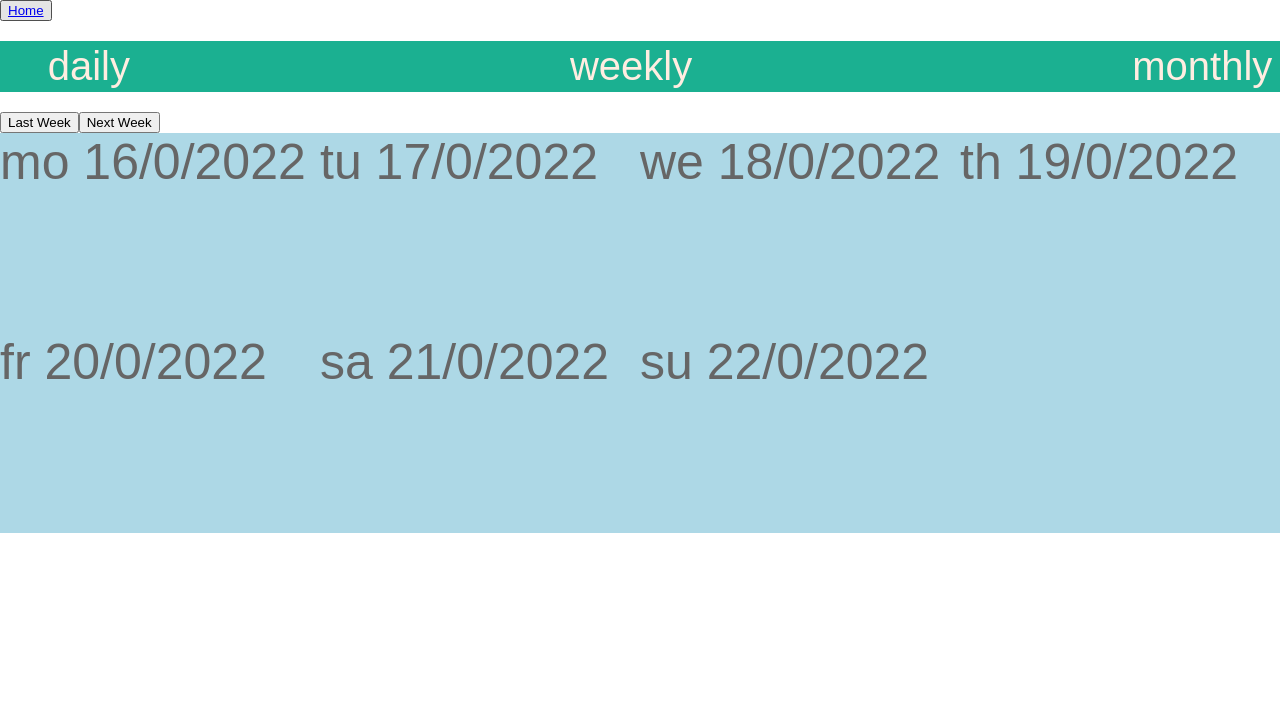
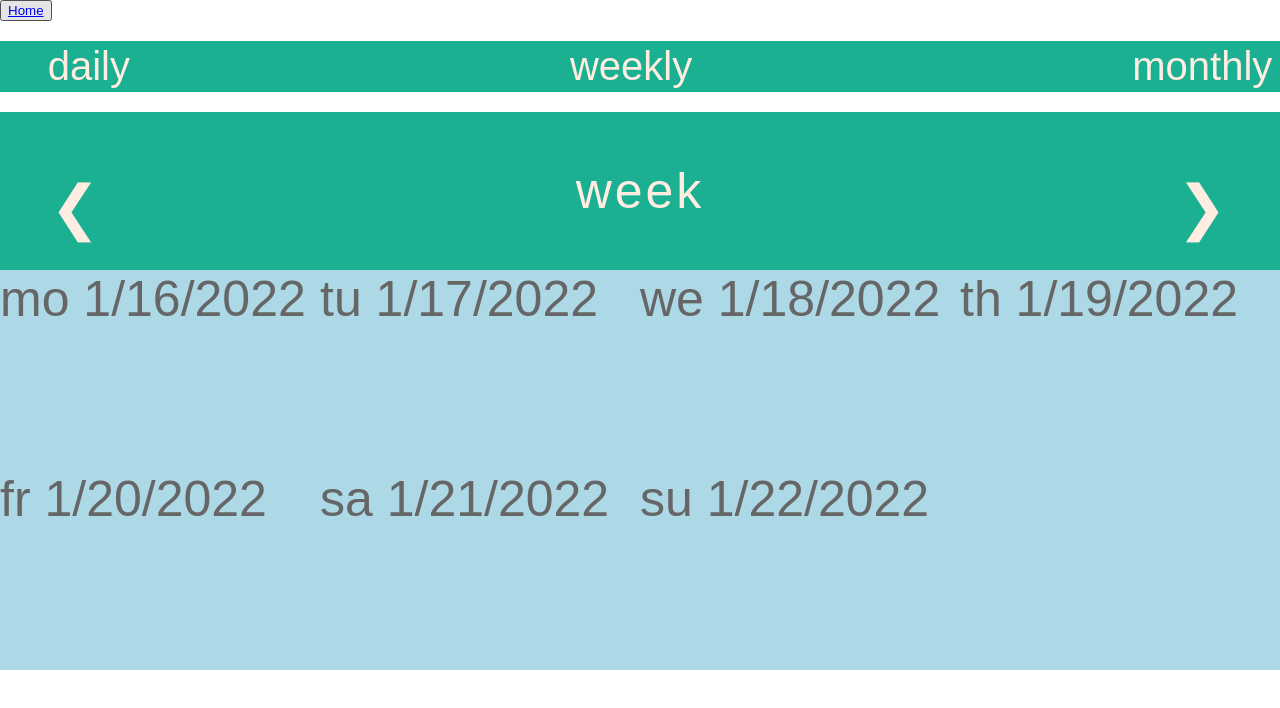
Before and after one commit to dora-x-hu/leap.log, a React app: page /week in a window 1280 px wide. Shown: the top 708 px of the page. Built offline with nearby package versions, Linux system fonts and the light colour scheme; no server answers; the HTML template or start-up script is replaced by a standard one; a web font is replaced by a local one.

Commit message:
New changes to week and month

```diff
--- a/client/src/components/modules/MonthGrid.css
+++ b/client/src/components/modules/MonthGrid.css
@@ -77,11 +77,14 @@ body {
 
 .days li:hover {
   opacity: 0.8;
+  /* padding: 6.8%; */
+  /* background: #1abc9c; */
+  color: white !important;
 }
 
 /* Highlight the "current" day  */
 /* .days li .active {
-  padding: 5px;
+  padding: 13.6%;
   background: #1abc9c;
   color: white !important;
 } */
--- a/client/src/components/modules/MonthGrid.js
+++ b/client/src/components/modules/MonthGrid.js
@@ -9,19 +9,7 @@ import "./MonthGrid.css";
 //buttons
 
 const MonthGrid = (props) => {
-  //const d = new Date();
-
   const [d, setUserDate] = useState(new Date(props.year, props.month, props.day));
-
-  // const moveRight = () => {
-  //   let tomorrow = new Date(d.getFullYear(), (d.getMonth() + 1) % 12, d.getDate());
-  //   setUserDate(tomorrow);
-  // };
-
-  // const moveLeft = () => {
-  //   let tomorrow = new Date(d.getFullYear(), (d.getMonth() + 11) % 12, d.getDate());
-  //   setUserDate(tomorrow);
-  // };
 
   const isLeapYear = () => {
     // TODO: check if props.year is leap year or not
@@ -96,6 +84,17 @@ const MonthGrid = (props) => {
     }
   };
 
+  const dayofWeek = () => {
+    const firstDay = new Date(props.year, props.month, 1);
+    const emptyDays = [];
+    let weekday = firstDay.getDay();
+    console.log(weekday);
+    for (let i = 0; i < weekday; i++) {
+      emptyDays.push(<li></li>);
+    }
+    return emptyDays;
+  };
+
   // want to know if a year is a leap year
   // the first day of every month
 
@@ -137,7 +136,7 @@ const MonthGrid = (props) => {
       </ul>
 
       <ul className="days">
-        <li> </li>
+        {dayofWeek()}
         {/* /* <Link to={`/profile/${props.creator_id}`} className="u-link u-bold">
 {props.creator_name}
 </Link> */}
--- a/client/src/components/modules/WeekGrid.js
+++ b/client/src/components/modules/WeekGrid.js
@@ -46,9 +46,9 @@ const WeekGrid = (props) => {
         <div>
           {ans.week[i]}
           {" " +
-            String((ans.date.getDate() + i) % 31) +
+            String(ans.date.getMonth() + 1) +
             "/" +
-            String(ans.date.getMonth()) +
+            String(ans.date.getDate() + i) +
             "/" +
             String(ans.date.getFullYear())}
         </div>
--- a/client/src/components/pages/Month.js
+++ b/client/src/components/pages/Month.js
@@ -55,22 +55,8 @@ const Month = (props) => {
   };
 
   useEffect(() => {
-    document.title = "Month";
+    document.title = "Monthly";
   });
-
-  // useEffect(() => {
-  //   <MonthGrid
-  //     day={user_date.getDay()}
-  //     month={user_date.getMonth()}
-  //     year={user_date.getFullYear()}
-  //     userId={props.userId}
-  //   />;
-  // }, [user_date]);
-
-  //})
-  //states
-
-  //useEFfects
 
   const isLeapYear = () => {
     // TODO: check if props.year is leap year or not
@@ -183,9 +169,4 @@ const Month = (props) => {
   );
 };
 
-{
-  /* <Link to={`/profile/${props.creator_id}`} className="u-link u-bold">
-{props.creator_name}
-</Link> */
-}
 export default Month;
--- a/client/src/components/pages/Week.js
+++ b/client/src/components/pages/Week.js
@@ -25,11 +25,22 @@ const Week = (props) => {
   return (
     <>
       <div>
-        <div className="flex">
+        <div className="month">
+          <ul>
+            <li className="prev" onClick={moveLeft}>
+              &#10094;
+            </li>
+            <li className="next" onClick={moveRight}>
+              &#10095;
+            </li>
+            <li className="title">Week</li>
+          </ul>
+        </div>
+        {/* <div className="flex">
           <button onClick={moveLeft}>Last Week {console.log(d)}</button>
 
           <button onClick={moveRight}>Next Week{console.log(d)}</button>
-        </div>
+        </div> */}
         <div>
           {" "}
           <WeekGrid
```
